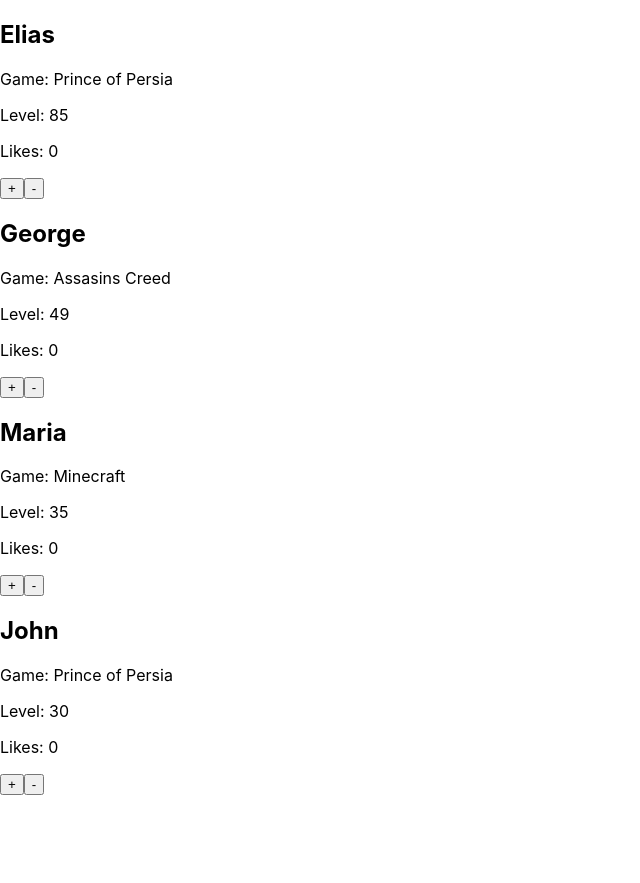
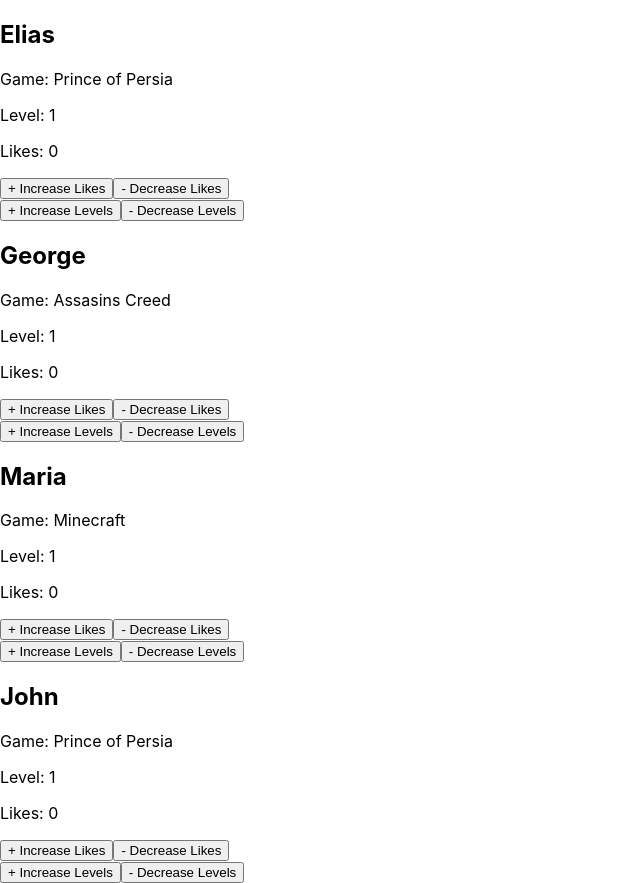
Before and after one commit to IliasSari/react-project-0, a React (Create React App) app: page / in a window 1280 px wide. Shown: the whole page, without its empty margins (0-640 px from the left). Before the commit the page ends 800 px from the top, so only its background shows below. Built offline with nearby package versions, Linux system fonts and the light colour scheme.

Commit message:
Added buttons for levels and gave names for buttons on central screengit add .git add .

```diff
--- a/src/PlayerCard.js
+++ b/src/PlayerCard.js
@@ -1,21 +1,34 @@
 import {useState} from "react";
 
-function PlayerCard({name,game,level}){
-    const [likes, setLikes] = useState(0);
+function PlayerCard({name, game, initialLevel}){
+    const [likes, setLikes,] = useState(0);
+    const [level, setLevel] = useState(initialLevel || 1);
 function increaseLikes(){
     setLikes(prev => prev +1);
     }
 function decreaseLikes(){
+    if (likes >0){
     setLikes(prev => prev -1);
     }
+}
+function increaseLevel(){
+    setLevel(prev => prev +1);
+    }
+function decreaseLevel(){
+    if (level>1){
+    setLevel(prev => prev -1);
+    }
+}
     return(
         <div>
             <h2>{name}</h2>
             <p>Game: {game}</p>
             <p>Level: {level}</p>
             <p>Likes: {likes}</p>
-            <button onClick = {increaseLikes}>+</button>
-            <button onClick = {decreaseLikes}>-</button>
+            <button onClick = {increaseLikes}>+ Increase Likes</button>
+            <button onClick = {decreaseLikes}>- Decrease Likes</button>
+            <br></br><button onClick = {increaseLevel}>+ Increase Levels</button>
+            <button onClick = {decreaseLevel}>- Decrease Levels</button>
         </div>
     )
 }
```
